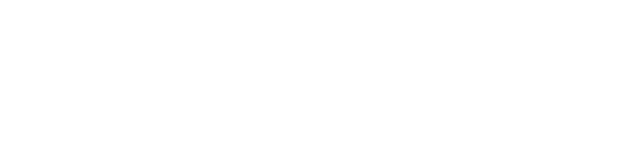
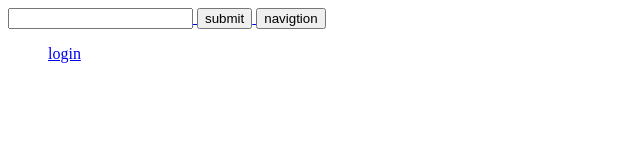
Before and after one commit to Trevor-Duane/itransport_system, a plain HTML site: page homepage.html in a window 1280 px wide. Shown: the whole page, without its empty margins (0-640 px from the left). Drawn offline with Linux system fonts and the light colour scheme.

Commit message:
update of homepage.html
update of the navbar

```diff
--- a/homepage.html
+++ b/homepage.html
@@ -2,9 +2,34 @@
 <!DOCTYPE html>
 <html>
 <head>
-	<title></title>
+	<title>
+		Transport
+	</title>
+
 </head>
 <body>
+<div class="navbar">
+	<nav class="navbar-dark navbar-md-dark">
+		<a href="homepage.html">
+		<input type="text"   name="form-contral">
+		<button class="submit" name="btn btn-defult">submit</button>
+		<button class="button" name="navbar-btn-toggle-ok">
+		<span class="sr-only">navigtion</span>
+		<span class="icon-bar"></span>
+		<span class="icon-bar"></span>
+		<span class="icon-bar"></span>
+		</button>
+
+
+<div class="collaspe navbar--collapse nav-right">
+<ul class="nav navbar-nav">
+	<a href="login.php"> login</a>
+</ul>
+
+</div>
+
+	</nav>
+</div>
 
 </body>
 </html>
```
